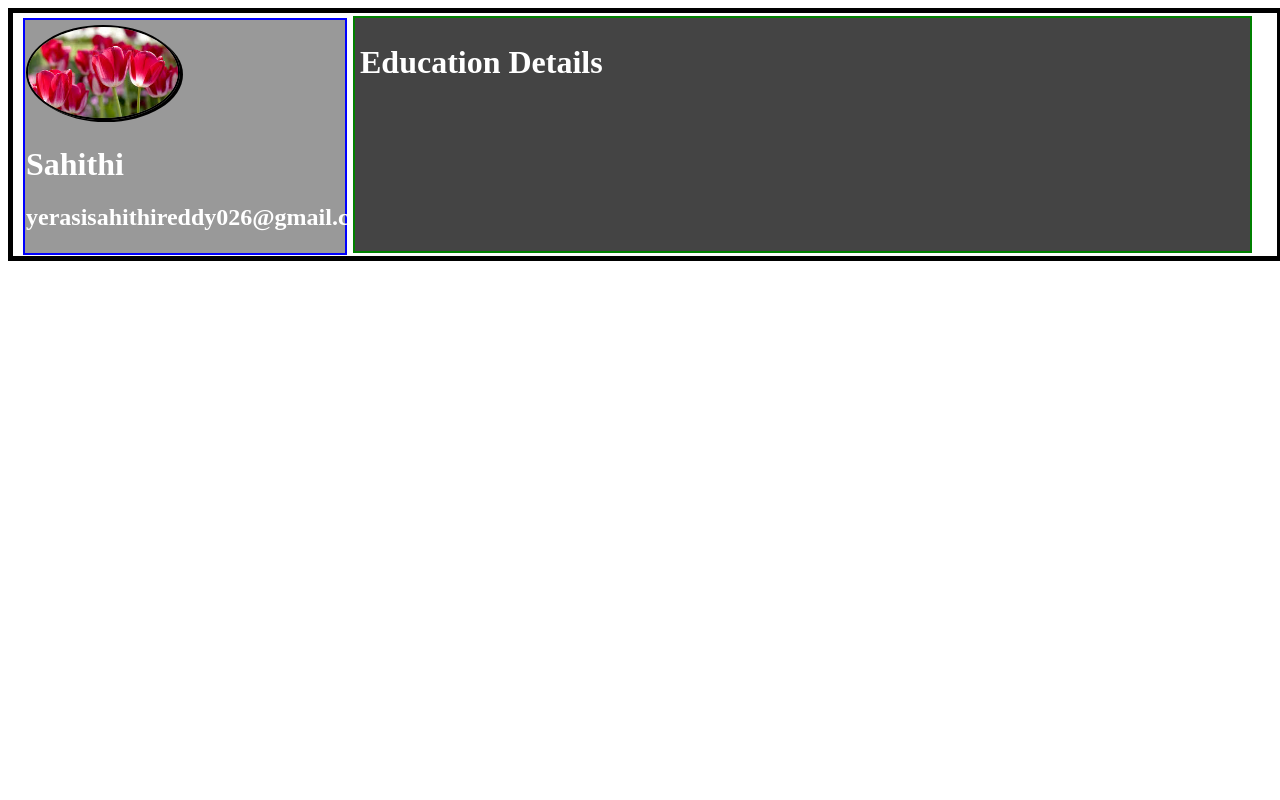
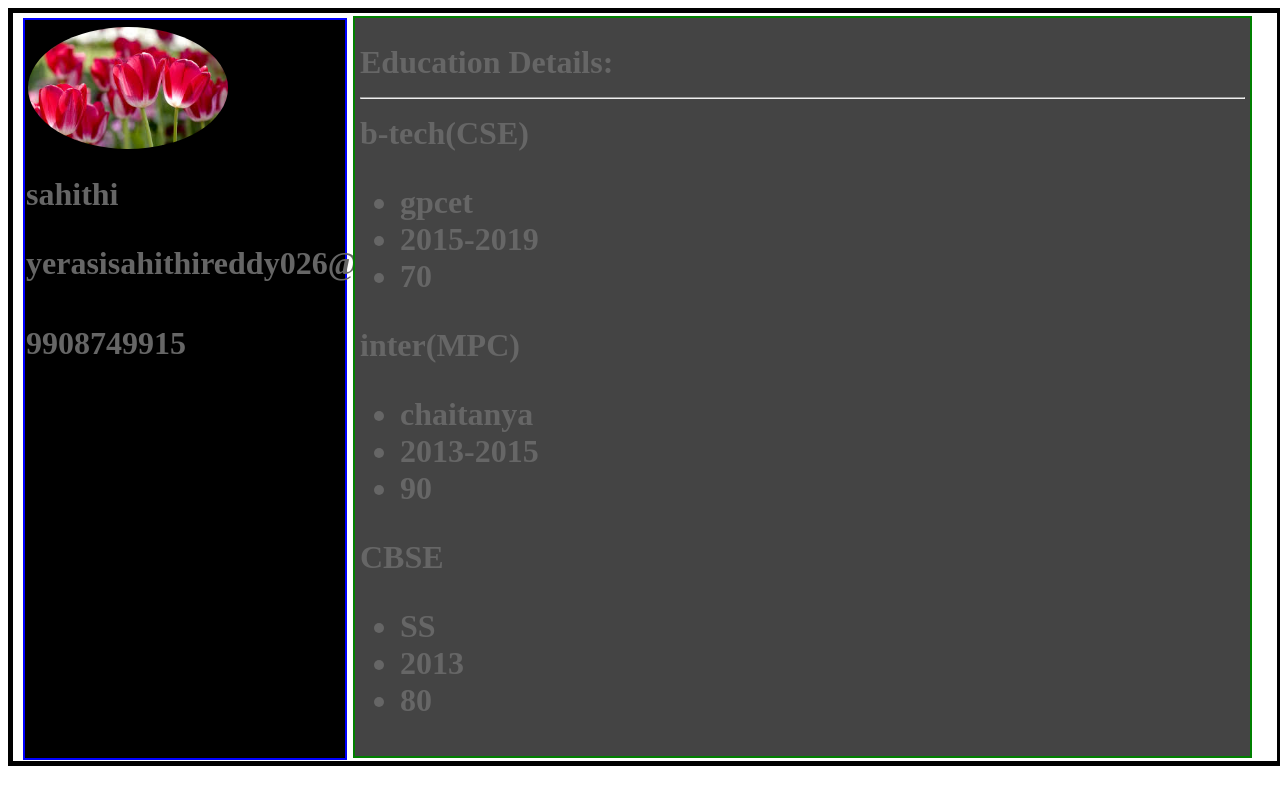
Before and after one commit to Rishi689989/Sahithi, a plain HTML site: page index.html in a window 1280 px wide. Drawn offline with Linux system fonts and the light colour scheme.

Commit message:
initial message

```diff
--- a/data.json
+++ b/data.json
@@ -0,0 +1,28 @@
+{
+  "basics":{
+    "photo":"index.jpg",
+    "name":"sahithi",
+    "email":"yerasisahithireddy026@gmail.com",
+    "mobile":"9908749915"
+  },
+  "education":[
+    {
+      "course":"b-tech(CSE)",
+      "college":[
+        "gpcet","2015-2019","70"
+      ]
+    },
+    {
+    "course":"inter(MPC)",
+    "college":[
+      "chaitanya","2013-2015","90"
+    ]
+  },
+  {
+    "course":"CBSE",
+    "college":[
+      "SS","2013","80"
+    ]
+  }
+]
+}
--- a/index.html
+++ b/index.html
@@ -7,9 +7,9 @@
     <link rel="stylesheet" href="style.css">
   </head>
   <body>
-  <div class="main">
+  <div class="main" id="main">
 
-    <div class="left">
+    <!-- <div class="left">
       <img src="index.jpg"alt="nature"style="width:150px;heigt:150">
       <h1>Sahithi</h1>
       <h2>yerasisahithireddy026@gmail.com</h2>
@@ -18,8 +18,9 @@
   <div class="right">
     <div class ="education">
       <h1> Education Details</h1>
-    </div>
+    </div> -->
   </div>
-  <script type="text/javascript" src="main.js">
+  <script type="text/javascript" src="main.js" async>
+  </script>
   </body>
 </html>
--- a/main.js
+++ b/main.js
@@ -0,0 +1,74 @@
+//ajax call initialisation
+function jsondata(file,callback) {
+  var xhr=new XMLHttpRequest();
+  xhr.overrideMimeType("application/json");
+  xhr.open("GET",file,true);
+  xhr.onreadystatechange=function() {
+    if(xhr.readyState === 4 && xhr.status === 200){
+      callback(xhr.responseText);
+    }
+  };
+  xhr.send();
+}
+//function calling
+jsondata("data.json",function(text){
+let data=JSON.parse(text);
+console.log(data);
+ba(data.basics);
+educa(data.education);
+})
+//main div class calling from html
+var main=document.querySelector('.main');
+
+//var main=document.getElementById('main');
+//left div creation
+var left=document.createElement("div");
+left.classList.add("left");
+//id for left div
+left.setAttribute("id","left");
+//appending to main div
+main.appendChild(left);
+function ba(basic){
+var img=document.createElement("img");
+img.src=basic.photo;
+left.appendChild(img);
+//name creation
+var name=document.createElement("h1");
+name.textContent=basic.name;
+left.appendChild(name);
+//email creation
+var mail=document.createElement("p");
+mail.textContent=basic.email;
+name.appendChild(mail);
+//mobile number creation
+var mb=document.createElement("h4");
+mb.textContent=basic.mobile;
+mail.appendChild(mb);
+}
+//right div creation
+var right=document.createElement("div");
+right.classList.add("right");
+main.appendChild(right);
+//edu div creation
+var edu=document.createElement("h1");
+edu.textContent="Education Details:";
+edu.appendChild(document.createElement("HR"));
+right.appendChild(edu);
+//function calling
+function educa(education){
+  for(i in education){
+    var e1=document.createElement("div");
+    e1.classList.add("edu1");
+    e1.textContent=education[i].course;
+    //list creation
+    var ul=document.createElement("ul");
+    ul.classList.add("edu2");
+    for(j in education[i].college){
+      var li=document.createElement("li");
+      li.textContent=education[i].college[j];
+    edu.appendChild(e1);
+    e1.appendChild(ul);
+      ul.appendChild(li);
+}
+  }
+}
--- a/style.css
+++ b/style.css
@@ -8,7 +8,7 @@ display: flex;
   border: 2px solid blue;
   margin: 5px 3px 1px 10px;
   padding: 5px 3px 2px 1px;
-  background-color: #999;
+  background-color: #000;
 }
 .left img{
   width: 200px;
@@ -28,14 +28,11 @@ display: flex;
 }
 h1
 {
-  color: #fff;
-}
-h1:hover{
-  color: #000;
+  color: #666;
 }
 h2
 {
-  color: #fff;
+  color: #666;
 }
 @media only screen and (max-width:480px)
 {
```
